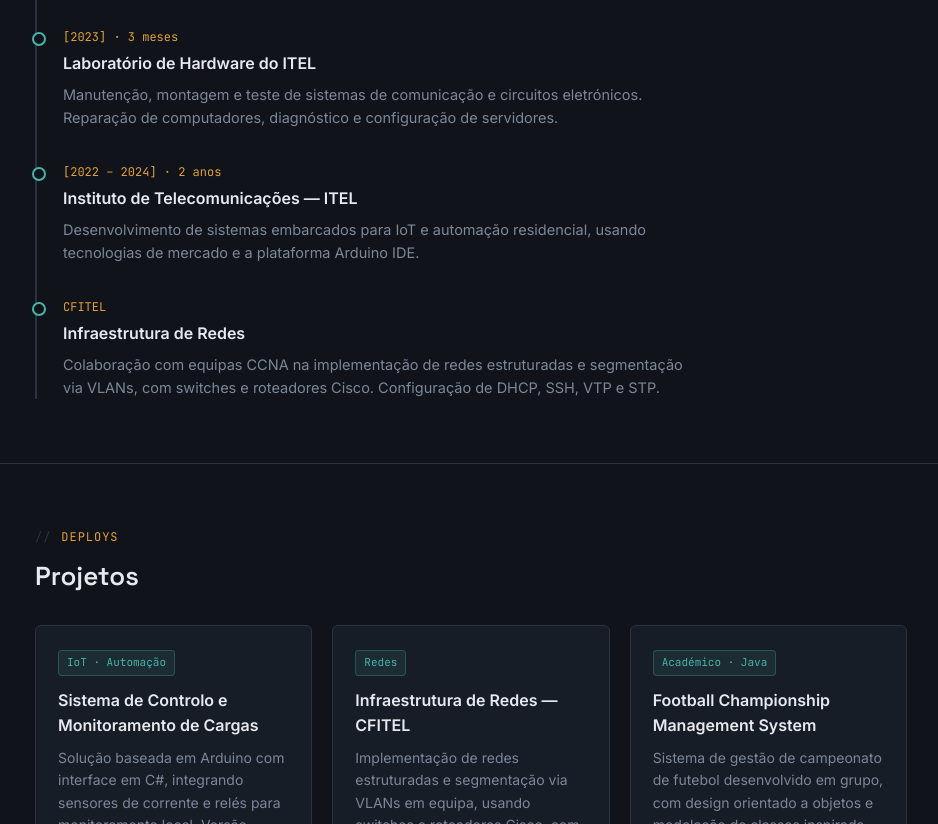
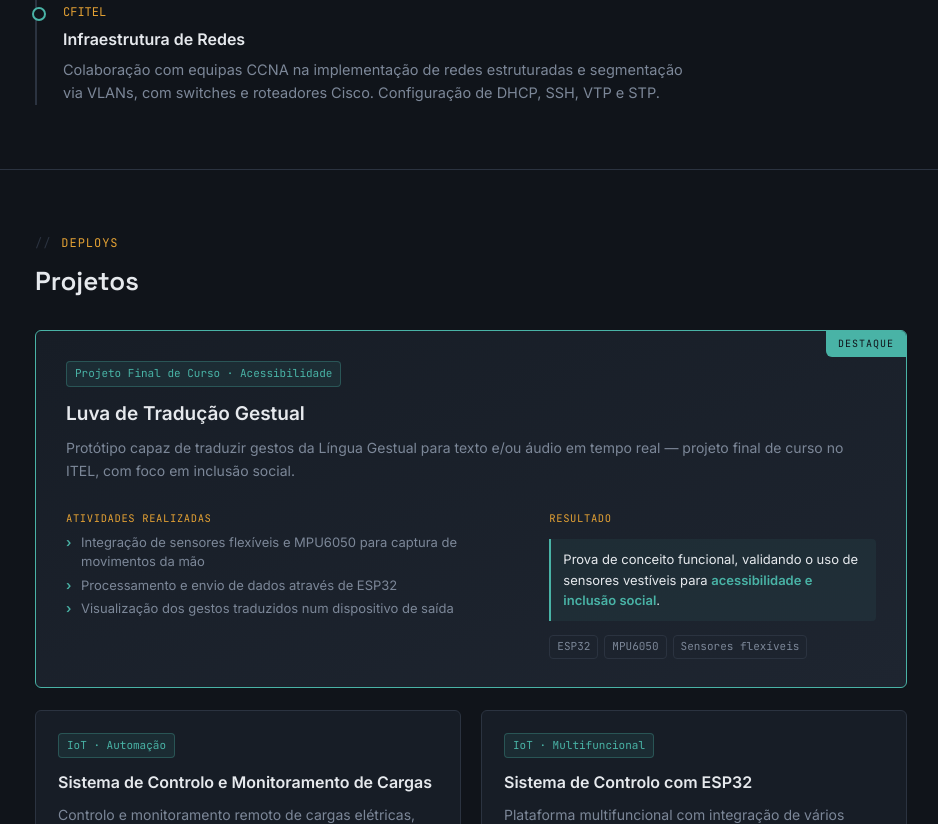
Before and after one commit to arsenioduarte200-svg/Portf-lio-, a plain HTML site: page portfolio_arsenio (1).html in a window 1280 px wide. Shown: the part 1976-2800 px from the top of the page, without its empty margins (169-1107 px from the left). Drawn offline with Linux system fonts and the light colour scheme.

Commit message:
Subindo o portfolio

```diff
--- a/portfolio_arsenio.html
+++ b/portfolio_arsenio (1).html
@@ -276,9 +276,40 @@
   .log-desc{color:var(--text-dim);font-size:14.5px;max-width:640px;}
 
   /* ---------- projects ---------- */
+  .proj-featured{
+    background:linear-gradient(160deg, var(--bg-panel) 0%, var(--bg-panel-2) 100%);
+    border:1px solid var(--teal);
+    border-radius:var(--radius);
+    padding:28px 30px;
+    margin-bottom:22px;
+    position:relative;
+    overflow:hidden;
+  }
+  .proj-featured::before{
+    content:"destaque";
+    position:absolute;
+    top:0;right:0;
+    font-family:'JetBrains Mono',monospace;
+    font-size:10px;
+    letter-spacing:0.1em;
+    text-transform:uppercase;
+    color:#10141a;
+    background:var(--teal);
+    padding:5px 12px;
+    border-bottom-left-radius:6px;
+  }
+  .proj-featured .proj-title{font-size:19px;}
+  .proj-featured-grid{
+    display:grid;
+    grid-template-columns:1.4fr 1fr;
+    gap:26px;
+    margin-top:14px;
+  }
+  @media (max-width:640px){ .proj-featured-grid{grid-template-columns:1fr;} }
+
   .proj-grid{
     display:grid;
-    grid-template-columns:repeat(auto-fit,minmax(260px,1fr));
+    grid-template-columns:repeat(auto-fit,minmax(280px,1fr));
     gap:20px;
   }
   .proj-card{
@@ -286,6 +317,8 @@
     border:1px solid var(--rule);
     border-radius:var(--radius);
     padding:22px;
+    display:flex;
+    flex-direction:column;
     transition:border-color .2s ease, transform .2s ease;
   }
   .proj-card:hover{border-color:var(--teal);transform:translateY(-3px);}
@@ -299,11 +332,13 @@
     border-radius:4px;
     display:inline-block;
     margin-bottom:12px;
+    width:fit-content;
   }
   .proj-title{font-weight:600;font-size:16px;margin-bottom:8px;}
   .proj-desc{color:var(--text-dim);font-size:14px;}
   .proj-stack{
-    margin-top:14px;
+    margin-top:auto;
+    padding-top:14px;
     display:flex;
     flex-wrap:wrap;
     gap:6px;
@@ -316,6 +351,40 @@
     padding:2px 7px;
     border-radius:4px;
   }
+  .proj-label{
+    font-family:'JetBrains Mono',monospace;
+    font-size:10.5px;
+    letter-spacing:0.06em;
+    text-transform:uppercase;
+    color:var(--amber);
+    margin:14px 0 6px;
+  }
+  .proj-list{list-style:none;}
+  .proj-list li{
+    position:relative;
+    padding-left:15px;
+    color:var(--text-dim);
+    font-size:13px;
+    margin-bottom:4px;
+    line-height:1.5;
+  }
+  .proj-list li::before{
+    content:"›";
+    position:absolute;
+    left:0;
+    color:var(--teal);
+    font-weight:700;
+  }
+  .proj-result{
+    margin-top:12px;
+    padding:10px 12px;
+    background:rgba(73,179,166,0.07);
+    border-left:2px solid var(--teal);
+    border-radius:0 4px 4px 0;
+    font-size:13px;
+    color:var(--text);
+  }
+  .proj-result b{color:var(--teal);}
 
   /* ---------- certifications ---------- */
   .cert-grid{
@@ -443,21 +512,7 @@
 
 <header class="hero">
   <div class="wrap">
-    <div class="terminal">
-      <div class="terminal-head">
-        <span></span><span></span><span></span>
-        <div class="title">bash — status.sh</div>
-      </div>
-      <div class="terminal-body" id="termBody">
-        <div class="line"><span class="prompt">arsenio@itel</span><span class="mono">:~$</span> <span class="cmd">whoami</span></div>
-        <div class="out">arsenio.duarte.almeida</div>
-        <div class="line"><span class="prompt">arsenio@itel</span><span class="mono">:~$</span> <span class="cmd">systemctl status carreira.service</span></div>
-        <div class="out">● carreira.service — Engenharia Informática @ ISPTEC<br>
-        &nbsp;&nbsp;Loaded: enabled (Camama, Luanda, Angola)<br>
-        &nbsp;&nbsp;Active: <span class="status-active">active (running)</span> since 2024<br>
-        &nbsp;&nbsp;Objetivo: Administrador de Sistemas<span class="cursor"></span></div>
-      </div>
-    </div>
+
 
     <h1 class="hero-name">Arsénio Duarte de Almeida</h1>
     <div class="hero-role">estudante de engenharia informática · em formação para administrador de sistemas</div>
@@ -558,23 +613,81 @@
   <div class="wrap">
     <div class="eyebrow">deploys</div>
     <h2 class="sec-title">Projetos</h2>
+
+    <div class="proj-featured reveal">
+      <span class="proj-tag">Projeto Final de Curso · Acessibilidade</span>
+      <div class="proj-title">Luva de Tradução Gestual</div>
+      <div class="proj-desc">Protótipo capaz de traduzir gestos da Língua Gestual para texto e/ou áudio em tempo real — projeto final de curso no ITEL, com foco em inclusão social.</div>
+      <div class="proj-featured-grid">
+        <div>
+          <div class="proj-label">Atividades realizadas</div>
+          <ul class="proj-list">
+            <li>Integração de sensores flexíveis e MPU6050 para captura de movimentos da mão</li>
+            <li>Processamento e envio de dados através de ESP32</li>
+            <li>Visualização dos gestos traduzidos num dispositivo de saída</li>
+          </ul>
+        </div>
+        <div>
+          <div class="proj-label">Resultado</div>
+          <div class="proj-result">Prova de conceito funcional, validando o uso de sensores vestíveis para <b>acessibilidade e inclusão social</b>.</div>
+          <div class="proj-stack" style="margin-top:14px;padding-top:0;"><span>ESP32</span><span>MPU6050</span><span>Sensores flexíveis</span></div>
+        </div>
+      </div>
+    </div>
+
     <div class="proj-grid">
       <div class="proj-card reveal">
         <span class="proj-tag">IoT · Automação</span>
         <div class="proj-title">Sistema de Controlo e Monitoramento de Cargas</div>
-        <div class="proj-desc">Solução baseada em Arduino com interface em C#, integrando sensores de corrente e relés para monitoramento local. Versão avançada com módulo LoRa para controlo remoto de longo alcance e baixo consumo.</div>
-        <div class="proj-stack"><span>Arduino</span><span>C#</span><span>LoRa</span><span>Sensores</span></div>
+        <div class="proj-desc">Controlo e monitoramento remoto de cargas elétricas, com interface gráfica dedicada.</div>
+        <div class="proj-label">Atividades</div>
+        <ul class="proj-list">
+          <li>Programação de Arduino para leitura de sensores e controlo de relés</li>
+          <li>Interface gráfica em C# comunicando por porta serial</li>
+          <li>Evolução para módulo LoRa SX1278, eliminando a ligação por cabo</li>
+        </ul>
+        <div class="proj-result">Monitorização de consumo em tempo real e controlo a <b>longa distância</b>, com baixo consumo energético.</div>
+        <div class="proj-stack"><span>Arduino</span><span>C#</span><span>LoRa SX1278</span></div>
       </div>
+
+      <div class="proj-card reveal">
+        <span class="proj-tag">IoT · Multifuncional</span>
+        <div class="proj-title">Sistema de Controlo com ESP32</div>
+        <div class="proj-desc">Plataforma multifuncional com integração de vários módulos de hardware e ligação remota.</div>
+        <div class="proj-label">Componentes integrados</div>
+        <ul class="proj-list">
+          <li>RFID para controlo de acesso</li>
+          <li>GPS para rastreamento e LCD para exibição de dados</li>
+          <li>Servo motor, buzzer e LEDs; envio de dados via Wi-Fi para app móvel</li>
+        </ul>
+        <div class="proj-result">Sistema completo de <b>controlo e monitorização remota</b> a partir de uma única plataforma ESP32.</div>
+        <div class="proj-stack"><span>ESP32</span><span>RFID</span><span>GPS</span><span>Wi-Fi</span></div>
+      </div>
+
       <div class="proj-card reveal">
         <span class="proj-tag">Redes</span>
         <div class="proj-title">Infraestrutura de Redes — CFITEL</div>
-        <div class="proj-desc">Implementação de redes estruturadas e segmentação via VLANs em equipa, usando switches e roteadores Cisco, com configuração de serviços essenciais de rede.</div>
+        <div class="proj-desc">Implementação de redes estruturadas para laboratórios e ambientes corporativos, em equipa.</div>
+        <div class="proj-label">Atividades</div>
+        <ul class="proj-list">
+          <li>Planeamento de topologia e segmentação via VLANs</li>
+          <li>Protocolos VTP, STP e EtherChannel; serviços DHCP e SSH</li>
+          <li>Switches e roteadores Cisco, seguindo padrões CCNA</li>
+        </ul>
+        <div class="proj-result">Redes <b>otimizadas e seguras</b>, com melhor gestão de tráfego.</div>
         <div class="proj-stack"><span>Cisco</span><span>VLAN</span><span>DHCP/SSH</span><span>STP</span></div>
       </div>
+
       <div class="proj-card reveal">
         <span class="proj-tag">Académico · Java</span>
         <div class="proj-title">Football Championship Management System</div>
-        <div class="proj-desc">Sistema de gestão de campeonato de futebol desenvolvido em grupo, com design orientado a objetos e modelação de classes inspirada na La Liga.</div>
+        <div class="proj-desc">Sistema de gestão de campeonato de futebol, desenvolvido em grupo.</div>
+        <div class="proj-label">Atividades</div>
+        <ul class="proj-list">
+          <li>Modelação orientada a objetos com 10 classes inter-relacionadas</li>
+          <li>Referência estrutural inspirada na La Liga</li>
+        </ul>
+        <div class="proj-result">Entrega em equipa com <b>documentação técnica completa</b> em Word e apresentação formal.</div>
         <div class="proj-stack"><span>Java</span><span>POO</span><span>Trabalho em equipa</span></div>
       </div>
     </div>
```
